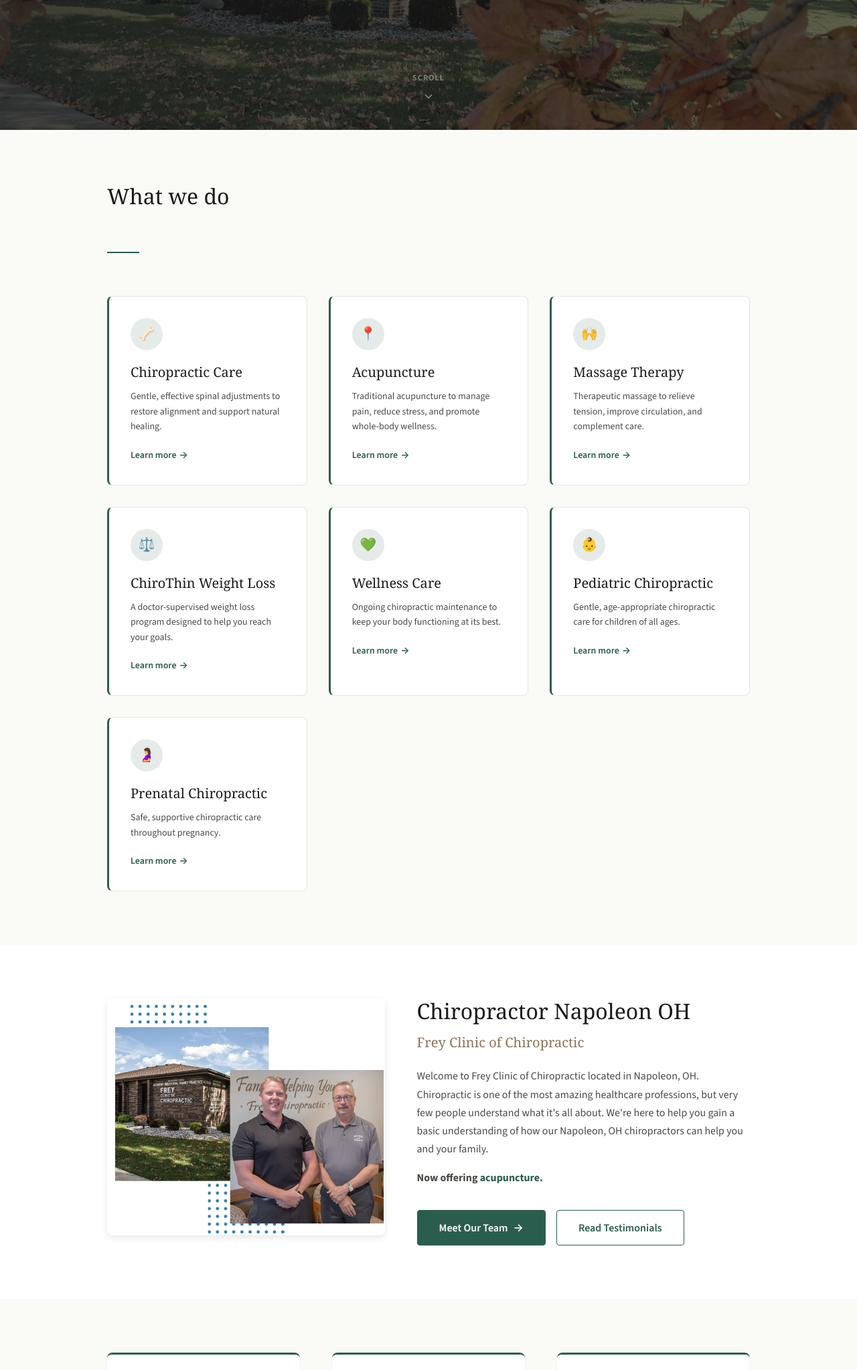
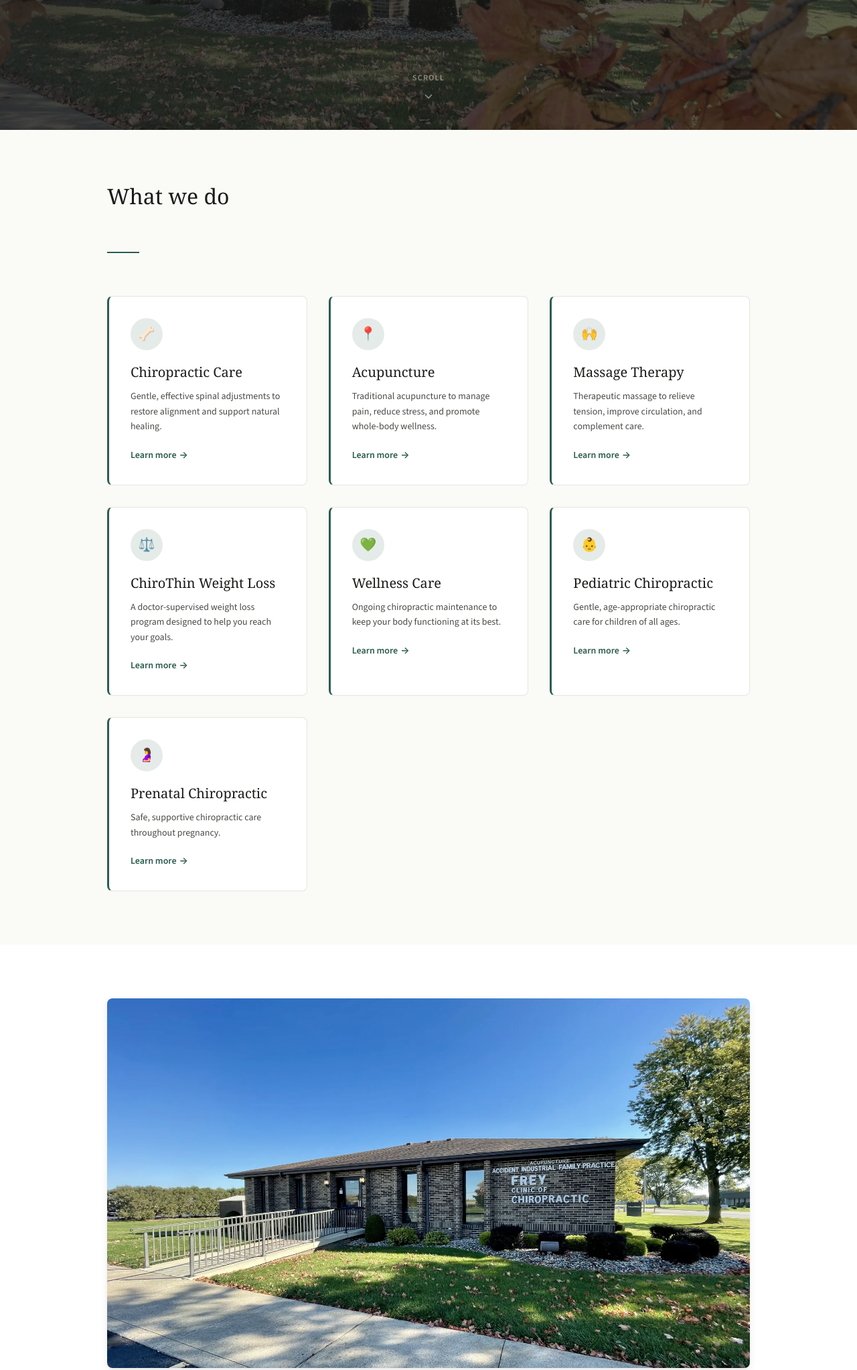
Before and after one commit to skyaboveme/NapoleonChiro, an Astro site: page / in a window 1280 px wide. Shown: the part 599-2645 px from the top of the page at 67% size. Built offline with nearby package versions, Linux system fonts and the light colour scheme; Astro itself is replaced by a stand-in of ours; a web font is replaced by a local one.

Commit message:
Apply Steve's photo edits on home, about, and testimonials.
The Plott Word bio is not in the repo, so the About page lists Dr. Evan Plott, DC by name and title only.

Co-authored-by: skyaboveme <skyaboveme@users.noreply.github.com>

```diff
--- a/src/pages/index.astro
+++ b/src/pages/index.astro
@@ -33,7 +33,7 @@ const schema = {
       "sameAs": [
         "https://www.facebook.com/people/Frey-Clinic-of-Chiropractic-Doctors-Tim-and-Nathan-Frey-and-Chris-Peters/100057877410735/"
       ],
-      "image": "https://www.freychiropractic.com/images/team.webp",
+      "image": "https://www.freychiropractic.com/images/clinic-7336.webp",
       "priceRange": "$$",
       "medicalSpecialty": "Chiropractic",
       "hasOfferCatalog": {
@@ -140,19 +140,19 @@ const values = [
 
   <!-- About intro -->
   <section class="section" style="background-color:var(--white);" data-spine-section="2">
-    <div class="container grid grid--sidebar">
+    <div class="container">
       <div class="reveal">
         <img
-          src="/images/team.webp"
-          alt="Dr. Timothy Frey and Dr. Christopher Peters"
-          width="703"
-          height="600"
+          src="/images/clinic-7336.webp"
+          alt="Front entrance and ramp at Frey Clinic of Chiropractic in Napoleon, Ohio"
+          width="1800"
+          height="1034"
           loading="lazy"
-          class="img-elevated"
+          class="img-elevated home-office"
           style="width:100%; height:auto; filter:saturate(0.85);"
         />
       </div>
-      <div class="reveal reveal-delay-1">
+      <div class="reveal reveal-delay-1 home-office__copy">
         <h2>Chiropractor Napoleon OH</h2>
         <h3 style="color:var(--earth); font-size:var(--text-xl); margin-bottom:var(--sp-5);">Frey Clinic of Chiropractic</h3>
         <p>
--- a/src/styles/global.css
+++ b/src/styles/global.css
@@ -1264,6 +1264,28 @@ p:last-child {
   filter: saturate(0.85);
 }
 
+.home-office {
+  margin-bottom: var(--sp-8);
+}
+
+.home-office__copy {
+  max-width: 40rem;
+}
+
+.doctor-slot {
+  padding-block: 0 var(--sp-8);
+}
+
+.photo-grid--team .photo-card {
+  overflow: hidden;
+}
+
+.photo-grid--team .photo-card img {
+  aspect-ratio: 1400 / 1680;
+  object-fit: cover;
+  object-position: center 18%;
+}
+
 .photo-card figcaption {
   margin-top: var(--sp-3);
   font-family: var(--font-heading);
```
Also changed, not shown: src/pages/about.astro (+18 -11 lines), src/pages/testimonials.astro (+0 -9 lines), public/images/frenchessica.webp.
